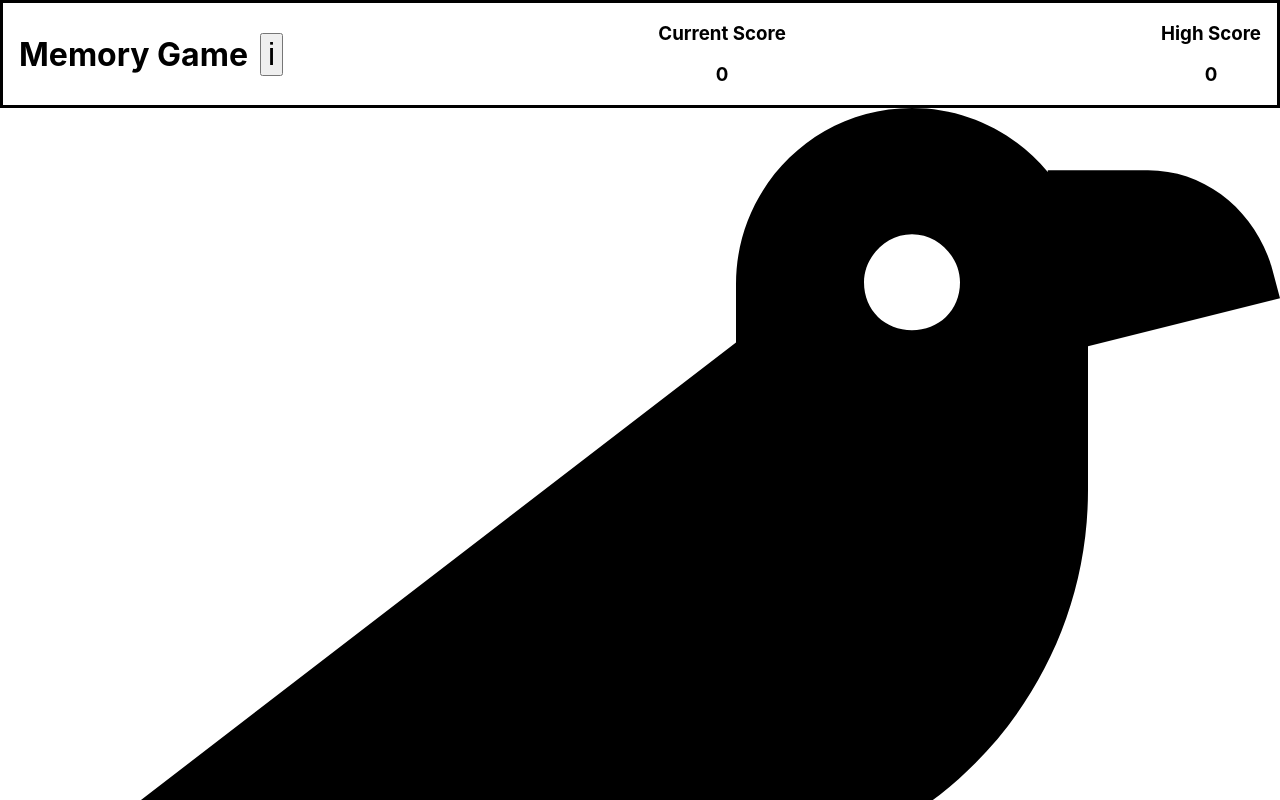
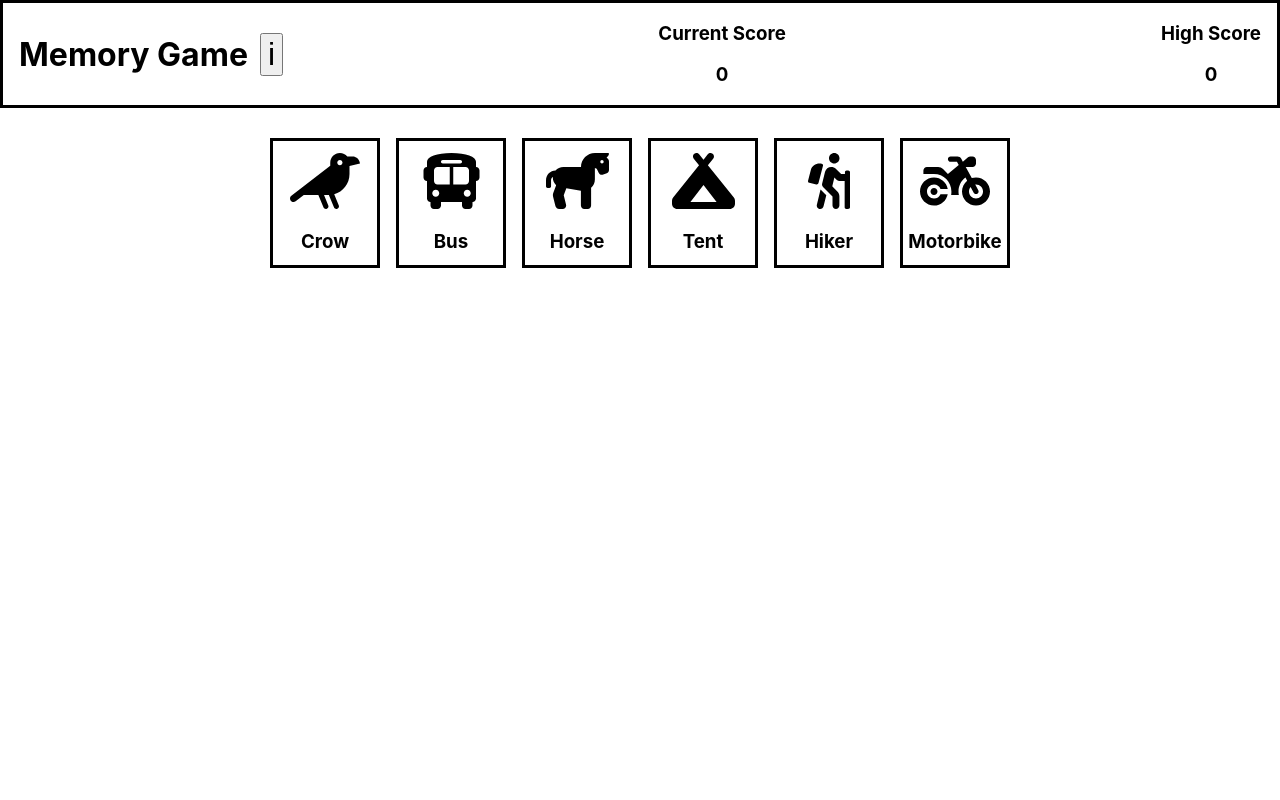
Before and after one commit to EmbryonicDev/memory-cards, a React (Create React App) app: page / in a window 1280 px wide. Shown: the top 800 px of the page. Built offline with nearby package versions, Linux system fonts and the light colour scheme; the HTML template or start-up script is replaced by a standard one.

Commit message:
Add skeleton styling to cards / board

```diff
--- a/src/index.css
+++ b/src/index.css
@@ -38,3 +38,32 @@
 .score {
   text-align: center;
 }
+
+/* Board */
+.board {
+  display: flex;
+  flex-wrap: wrap;
+  justify-content: center;
+  gap: 16px;
+  margin-top: 30px;
+}
+
+/* Cards */
+.cardDiv {
+  display: flex;
+  flex-direction: column;
+  align-items: center;
+  border: solid black;
+  width: 110px;
+  height: 130px;
+  padding: 12px 0;
+  justify-content: space-between;
+}
+
+.cardDiv img {
+  height: 3.5rem;
+}
+
+.cardDiv h3 {
+  margin: 0;
+}
```
